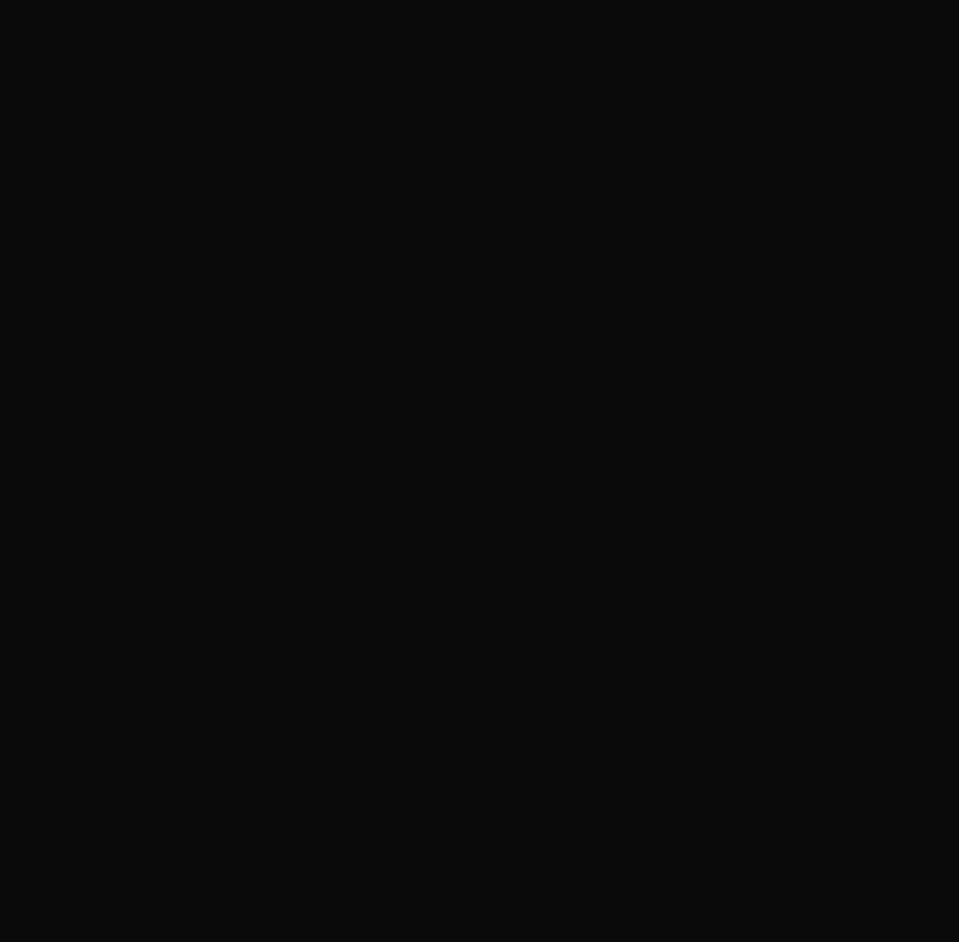
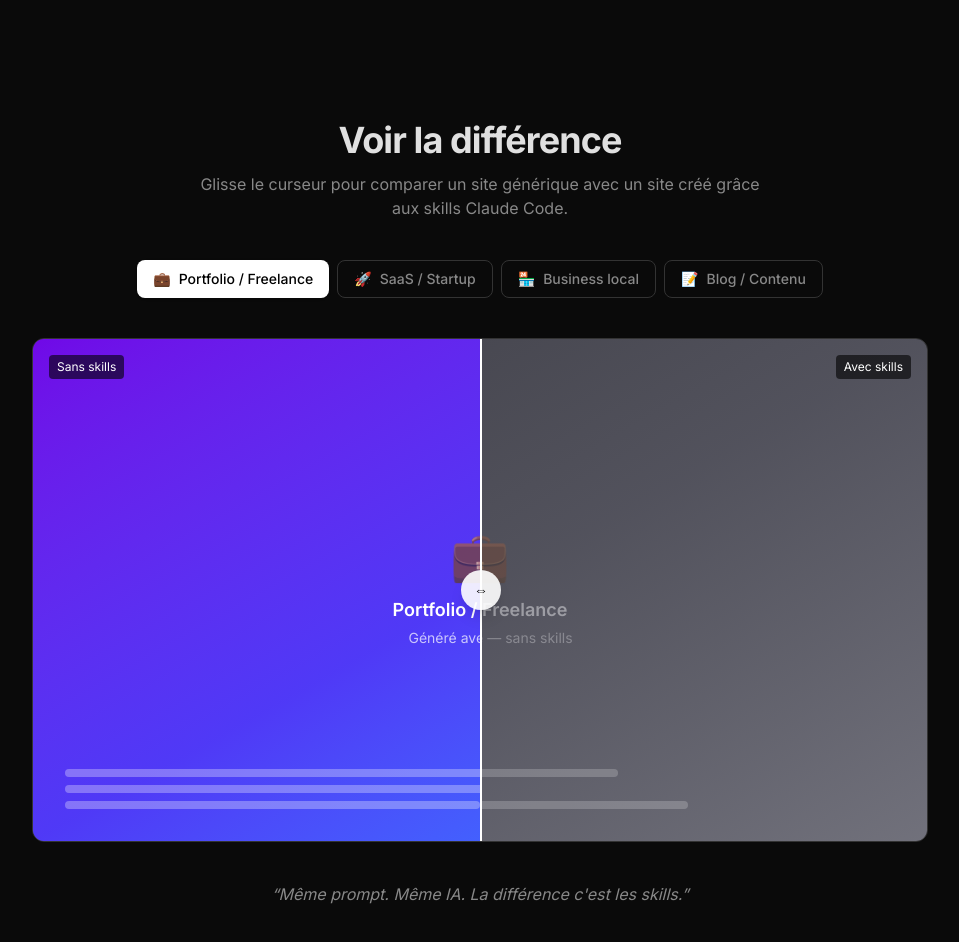
Before and after one commit to AbrahamBra/skill-lp, a Next.js app: page / in a window 1280 px wide. Shown: the part 760-1702 px from the top of the page, without its empty margins (160-1119 px from the left). Before the commit the page ends 800 px from the top, so only its background shows below. Built offline with nearby package versions, Linux system fonts and the light colour scheme.

Commit message:
feat: before/after section with tabs and comparison slider

```diff
--- a/src/app/page.tsx
+++ b/src/app/page.tsx
@@ -1,9 +1,11 @@
 import { Hero } from "@/components/hero";
+import { BeforeAfter } from "@/components/before-after";
 
 export default function Home() {
   return (
     <main className="min-h-screen">
       <Hero />
+      <BeforeAfter />
     </main>
   );
 }
--- /dev/null
+++ b/src/components/before-after.tsx
@@ -0,0 +1,135 @@
+"use client";
+
+import { useState } from "react";
+import { ComparisonSlider } from "@/components/comparison-slider";
+import { PROJECT_LABELS } from "@/lib/templates/types";
+import type { ProjectType } from "@/lib/templates/types";
+import { SCREENSHOTS } from "@/lib/before-after/screenshots";
+
+// Ordered tab list
+const TABS: ProjectType[] = ["portfolio", "saas", "business", "blog"];
+
+// Per-type placeholder colours — used until real screenshots exist
+const PLACEHOLDER_BEFORE: Record<ProjectType, string> = {
+  portfolio: "from-zinc-700 via-zinc-600 to-zinc-500",
+  saas:      "from-slate-800 via-slate-700 to-slate-600",
+  business:  "from-stone-700 via-stone-600 to-stone-500",
+  blog:      "from-neutral-700 via-neutral-600 to-neutral-500",
+};
+
+const PLACEHOLDER_AFTER: Record<ProjectType, string> = {
+  portfolio: "from-violet-700 via-indigo-600 to-blue-500",
+  saas:      "from-cyan-700 via-teal-600 to-emerald-500",
+  business:  "from-amber-600 via-orange-500 to-rose-500",
+  blog:      "from-fuchsia-700 via-pink-600 to-rose-500",
+};
+
+function BeforePlaceholder({ type }: { type: ProjectType }) {
+  const gradient = PLACEHOLDER_BEFORE[type];
+  const { emoji, label } = PROJECT_LABELS[type];
+  return (
+    <div
+      className={`w-full h-full bg-gradient-to-br ${gradient} flex flex-col items-center justify-center gap-4 select-none`}
+    >
+      <span className="text-5xl opacity-40">{emoji}</span>
+      <div className="text-center">
+        <p className="text-zinc-200 font-semibold opacity-50 text-lg">{label}</p>
+        <p className="text-zinc-300 text-sm opacity-40 mt-1">Site générique — sans skills</p>
+      </div>
+      {/* Fake UI chrome to hint at a website screenshot */}
+      <div className="absolute inset-x-8 bottom-8 space-y-2 opacity-20">
+        <div className="h-2 bg-white rounded-full w-2/3" />
+        <div className="h-2 bg-white rounded-full w-1/2" />
+        <div className="h-2 bg-white rounded-full w-3/4" />
+      </div>
+    </div>
+  );
+}
+
+function AfterPlaceholder({ type }: { type: ProjectType }) {
+  const gradient = PLACEHOLDER_AFTER[type];
+  const { emoji, label } = PROJECT_LABELS[type];
+  return (
+    <div
+      className={`w-full h-full bg-gradient-to-br ${gradient} flex flex-col items-center justify-center gap-4 select-none`}
+    >
+      <span className="text-5xl opacity-70">{emoji}</span>
+      <div className="text-center">
+        <p className="text-white font-semibold text-lg">{label}</p>
+        <p className="text-white/70 text-sm mt-1">Généré avec les skills</p>
+      </div>
+      {/* Fake UI chrome */}
+      <div className="absolute inset-x-8 bottom-8 space-y-2 opacity-30">
+        <div className="h-2 bg-white rounded-full w-3/4" />
+        <div className="h-2 bg-white rounded-full w-2/3" />
+        <div className="h-2 bg-white rounded-full w-1/2" />
+      </div>
+    </div>
+  );
+}
+
+// Check at runtime whether a screenshot file actually exists (build-time list).
+// Since we don't have real images yet, we always fall back to placeholders.
+// When screenshots are added to /public/screenshots/, they will automatically
+// be picked up via the src props.
+const SCREENSHOTS_READY = false; // flip to true once /public/screenshots/* exist
+
+export function BeforeAfter() {
+  const [activeTab, setActiveTab] = useState<ProjectType>("portfolio");
+
+  const shots = SCREENSHOTS[activeTab];
+
+  return (
+    <section id="before-after" className="py-20 px-6">
+      <div className="max-w-5xl mx-auto flex flex-col items-center gap-10">
+        {/* Heading */}
+        <div className="text-center space-y-3">
+          <h2 className="text-3xl font-bold tracking-tight sm:text-4xl">
+            Voir la différence
+          </h2>
+          <p className="text-[var(--text-muted)] max-w-xl">
+            Glisse le curseur pour comparer un site générique avec un site créé grâce aux skills Claude Code.
+          </p>
+        </div>
+
+        {/* Tabs */}
+        <div className="flex flex-wrap justify-center gap-2">
+          {TABS.map((type) => {
+            const { emoji, label } = PROJECT_LABELS[type];
+            const isActive = activeTab === type;
+            return (
+              <button
+                key={type}
+                onClick={() => setActiveTab(type)}
+                className={[
+                  "flex items-center gap-2 px-4 py-2 rounded-lg text-sm font-medium transition-all",
+                  isActive
+                    ? "bg-white text-black shadow"
+                    : "border border-[var(--border)] text-[var(--text-muted)] hover:border-[var(--text-muted)] hover:text-white",
+                ].join(" ")}
+              >
+                <span>{emoji}</span>
+                <span>{label}</span>
+              </button>
+            );
+          })}
+        </div>
+
+        {/* Slider */}
+        <ComparisonSlider
+          beforeSrc={SCREENSHOTS_READY ? shots.before : undefined}
+          afterSrc={SCREENSHOTS_READY ? shots.after : undefined}
+          beforeAlt={`${PROJECT_LABELS[activeTab].label} sans skills`}
+          afterAlt={`${PROJECT_LABELS[activeTab].label} avec skills`}
+          beforePlaceholder={<BeforePlaceholder type={activeTab} />}
+          afterPlaceholder={<AfterPlaceholder type={activeTab} />}
+        />
+
+        {/* Tagline */}
+        <p className="text-center text-[var(--text-muted)] text-base italic max-w-lg">
+          &ldquo;Même prompt. Même IA. La différence c'est les skills.&rdquo;
+        </p>
+      </div>
+    </section>
+  );
+}
--- /dev/null
+++ b/src/lib/before-after/screenshots.ts
@@ -0,0 +1,8 @@
+import type { ProjectType } from "@/lib/templates/types";
+
+export const SCREENSHOTS: Record<ProjectType, { before: string; after: string }> = {
+  portfolio: { before: "/screenshots/portfolio-before.webp", after: "/screenshots/portfolio-after.webp" },
+  saas: { before: "/screenshots/saas-before.webp", after: "/screenshots/saas-after.webp" },
+  business: { before: "/screenshots/business-before.webp", after: "/screenshots/business-after.webp" },
+  blog: { before: "/screenshots/blog-before.webp", after: "/screenshots/blog-after.webp" },
+};
```
